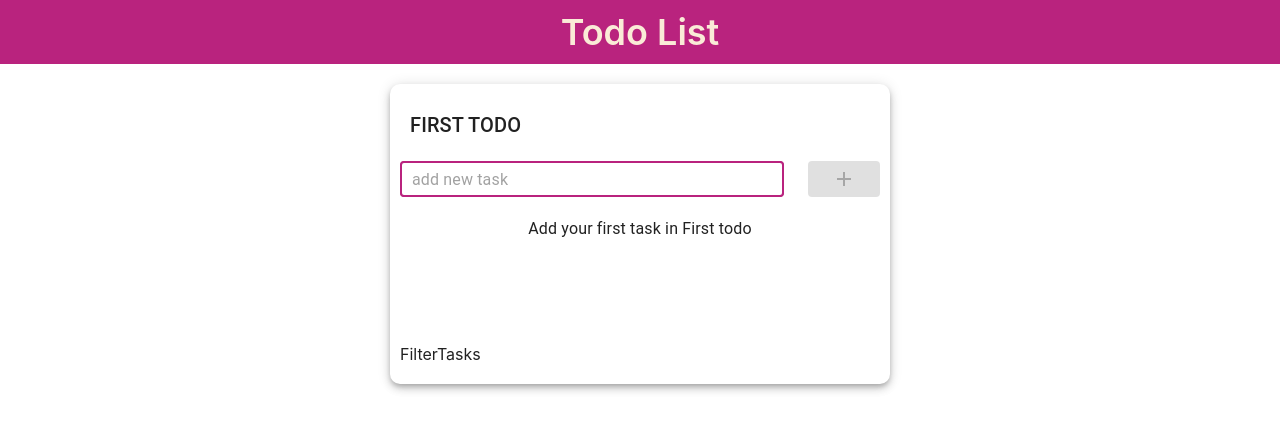
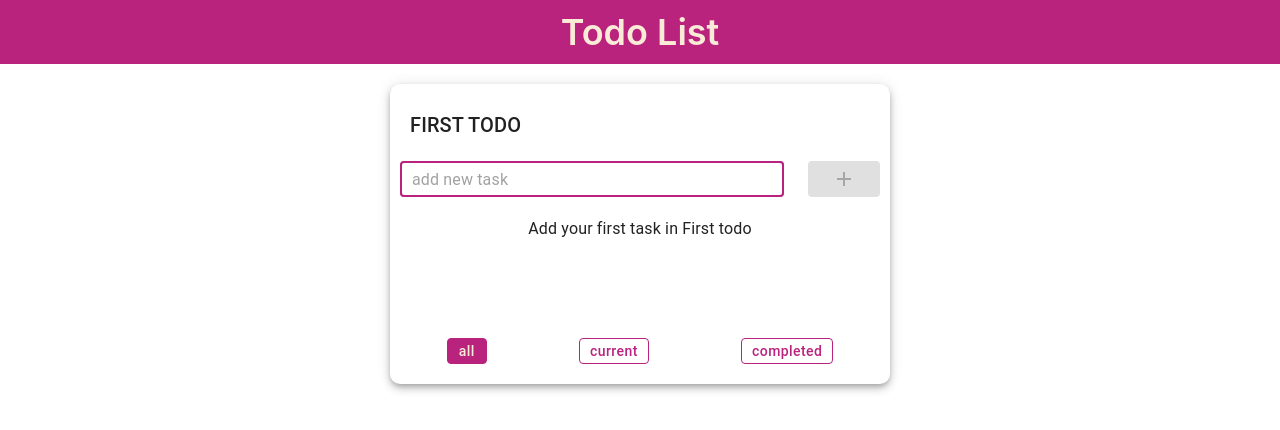
Before and after one commit to Aleksandrlitvinov/Volt_LLC-test, a React (Vite) app: page / in a window 1280 px wide. Shown: the top 430 px of the page. Built offline with nearby package versions, Linux system fonts and the light colour scheme.

Commit message:
feat: add component FilterTasks

```diff
--- /dev/null
+++ b/src/features/ui/filter-tasks/filter-tasks.tsx
@@ -0,0 +1,37 @@
+import { FilterTasksType } from '@/store'
+import { stylesBtnFilter } from '@/styles'
+import { Button, ButtonGroup, ThemeProvider } from '@mui/material'
+import {ReactNode} from 'react'
+
+const buttons = [{ title: 'all' }, { title: 'current' }, { title: 'completed' }]
+
+type FilterPropsType = {
+  className?: string
+  filter: FilterTasksType
+  onClickSetFilter: (value: string) => void
+}
+
+export const FilterTasks = (props: FilterPropsType): ReactNode => {
+  const { className, filter, onClickSetFilter } = props
+
+  return (
+    <ButtonGroup
+      aria-label={'Disabled button group'}
+      className={className}
+      style={{ display: 'flex', justifyContent: 'space-around' }}
+      variant={'outlined'}
+    >
+      {buttons.map(b =>
+        <ThemeProvider key={b.title} theme={stylesBtnFilter}>
+          <Button
+            className={filter === b.title ? 'active' : 'default'}
+            key={b.title}
+            onClick={() => onClickSetFilter(b.title)}
+          >
+            {b.title}
+          </Button>
+        </ThemeProvider>
+      )}
+    </ButtonGroup>
+  )
+}
--- /dev/null
+++ b/src/features/ui/filter-tasks/index.ts
@@ -0,0 +1 @@
+export { FilterTasks } from './filter-tasks'
--- a/src/features/ui/index.ts
+++ b/src/features/ui/index.ts
@@ -3,3 +3,4 @@ export * from './edit-item-title'
 export * from './add-item-form'
 export * from './task'
 export * from './tasks-list'
+export * from './filter-tasks'
--- a/src/features/ui/tasks-list/tasks-list.tsx
+++ b/src/features/ui/tasks-list/tasks-list.tsx
@@ -3,7 +3,7 @@ import { memo } from 'react'
 import { Task } from '@/features'
 import { useAppSelector } from '@/hooks'
 import {FilterTasksType, RootState, TaskType} from '@/store'
-import {Typography} from "@mui/material";
+import {Typography} from '@mui/material'
 
 
 
@@ -27,11 +27,16 @@ export const TasksList = memo((props: TasksListProps) => {
 
   return (
     <div>
-      {!tasksWithStatus?.length
-        ? <Typography style={{ textAlign: 'center' }}>
-          Add your first task in {todoTitle}
-        </Typography>
-        : tasksWithStatus?.map((task: TaskType) => <Task {...task} key={task.taskId} />)
+      {
+        !tasks?.length
+          ? <Typography style={{ textAlign: 'center' }}>
+            Add your first task in {todoTitle}
+          </Typography>
+          : !tasksWithStatus?.length
+            ? <Typography style={{ textAlign: 'center' }}>
+                List of '{filter}' tasks is empty!
+            </Typography>
+            : tasksWithStatus?.map((task: TaskType) => <Task {...task} key={task.taskId} />)
       }
     </div>
   )
--- a/src/features/ui/todo/todo.tsx
+++ b/src/features/ui/todo/todo.tsx
@@ -1,13 +1,14 @@
 import {ReactNode, useCallback} from 'react'
 import {Paper} from '@mui/material'
 import s from './todo.module.scss'
-import {changeTodoTitle, createTaskForTodo, RootState} from '@/store'
-import {AddItemForm, EditTitle, TasksList} from '@/features'
+import {changeFilterType, changeTodoTitle, createTaskForTodo, FilterTasksType, RootState} from '@/store'
+import {AddItemForm, EditTitle, TasksList, FilterTasks} from '@/features'
 import {useAppDispatch, useAppSelector} from '@/hooks'
 
 export const Todo = (): ReactNode => {
-  const {todoTitle, todoId} = useAppSelector((state: RootState) => state.todo)
+  const {todoTitle, todoId, filterTasks} = useAppSelector((state: RootState) => state.todo)
   const dispatch = useAppDispatch()
+
   const onChangeTodoTitleHandler = async (newTitle: string, todoId: string): Promise<void> => {
     dispatch(changeTodoTitle({newTitle: newTitle, todoId: todoId}))
   }
@@ -17,6 +18,12 @@ export const Todo = (): ReactNode => {
     },
     [dispatch, todoId]
   )
+
+  const onClickSetFilterHandler = (value: string): void => {
+    const currentFilter = value.trim()
+
+    dispatch(changeFilterType(currentFilter as FilterTasksType))
+  }
   return (
     <Paper elevation={5} style={{borderRadius: '10px'}} className={s.todo}>
       <div className={s.tasksListWrapper}>
@@ -27,10 +34,10 @@ export const Todo = (): ReactNode => {
           <AddItemForm callback={addNewTask} className={s.form} placeholder={'add new task'}/>
         </div>
         <div className={s.tasksList}>
-          < TasksList filter={'all'} todoTitle={todoTitle}/>
+          < TasksList filter={filterTasks} todoTitle={todoTitle}/>
         </div>
         <div>
-          FilterTasks
+          <FilterTasks filter={filterTasks} onClickSetFilter={onClickSetFilterHandler}/>
         </div>
       </div>
     </Paper>
--- a/src/store/todo-slice/index.ts
+++ b/src/store/todo-slice/index.ts
@@ -1,2 +1,2 @@
-export {changeTodoTitle, createTaskForTodo, updateTodoTask, removeTodoTask} from './todo-slice.ts'
+export {changeTodoTitle, createTaskForTodo, updateTodoTask, removeTodoTask, changeFilterType} from './todo-slice.ts'
 export type {TaskType, FilterTasksType} from './todo-slice.ts'
--- a/src/store/todo-slice/todo-slice.ts
+++ b/src/store/todo-slice/todo-slice.ts
@@ -34,10 +34,13 @@ export const todoSlice = createSlice({
     },
     removeTodoTask: (state, action: PayloadAction<{id: string}>) => {
       state.tasksList = state.tasksList.filter(task => task.taskId !== action.payload.id)
+    },
+    changeFilterType: (state, action: PayloadAction<FilterTasksType>)=> {
+      state.filterTasks = action.payload
     }
   }
 })
-export const {changeTodoTitle, createTaskForTodo, updateTodoTask, removeTodoTask} = todoSlice.actions
+export const {changeTodoTitle, createTaskForTodo, updateTodoTask, removeTodoTask, changeFilterType} = todoSlice.actions
 export default todoSlice.reducer
 
 export type TaskType = {
--- a/src/styles/overwriten-mui-styles/button-mui-styles/button-mui-styles.ts
+++ b/src/styles/overwriten-mui-styles/button-mui-styles/button-mui-styles.ts
@@ -20,3 +20,37 @@ export const stylesBtnTask = createTheme({
     },
   },
 })
+
+export const stylesBtnFilter = createTheme({
+  components: {
+    MuiButton: {
+      styleOverrides: {
+        root: {
+          '&.active': {
+            backgroundColor: '#b9237e',
+            border: '1px solid #b9237e',
+            borderRadius: '4px',
+            color: 'antiquewhite',
+            padding: '0 10px',
+          },
+          '&.default': {
+            border: '1px solid #b9237e',
+            borderRadius: '4px',
+            fontSize: '14px',
+            padding: '0 10px',
+          },
+          '&:hover': {
+            backgroundColor: '#b9237e',
+            border: '1px solid antiquewhite',
+            outline: 'none',
+            color: 'antiquewhite',
+          },
+          color: '#b9237e',
+
+          padding: '2px',
+          textTransform: 'lowercase',
+        },
+      },
+    },
+  },
+})
--- a/src/styles/overwriten-mui-styles/button-mui-styles/index.ts
+++ b/src/styles/overwriten-mui-styles/button-mui-styles/index.ts
@@ -1 +1 @@
-export {stylesBtnTask} from './button-mui-styles'
+export {stylesBtnTask, stylesBtnFilter} from './button-mui-styles'
```
